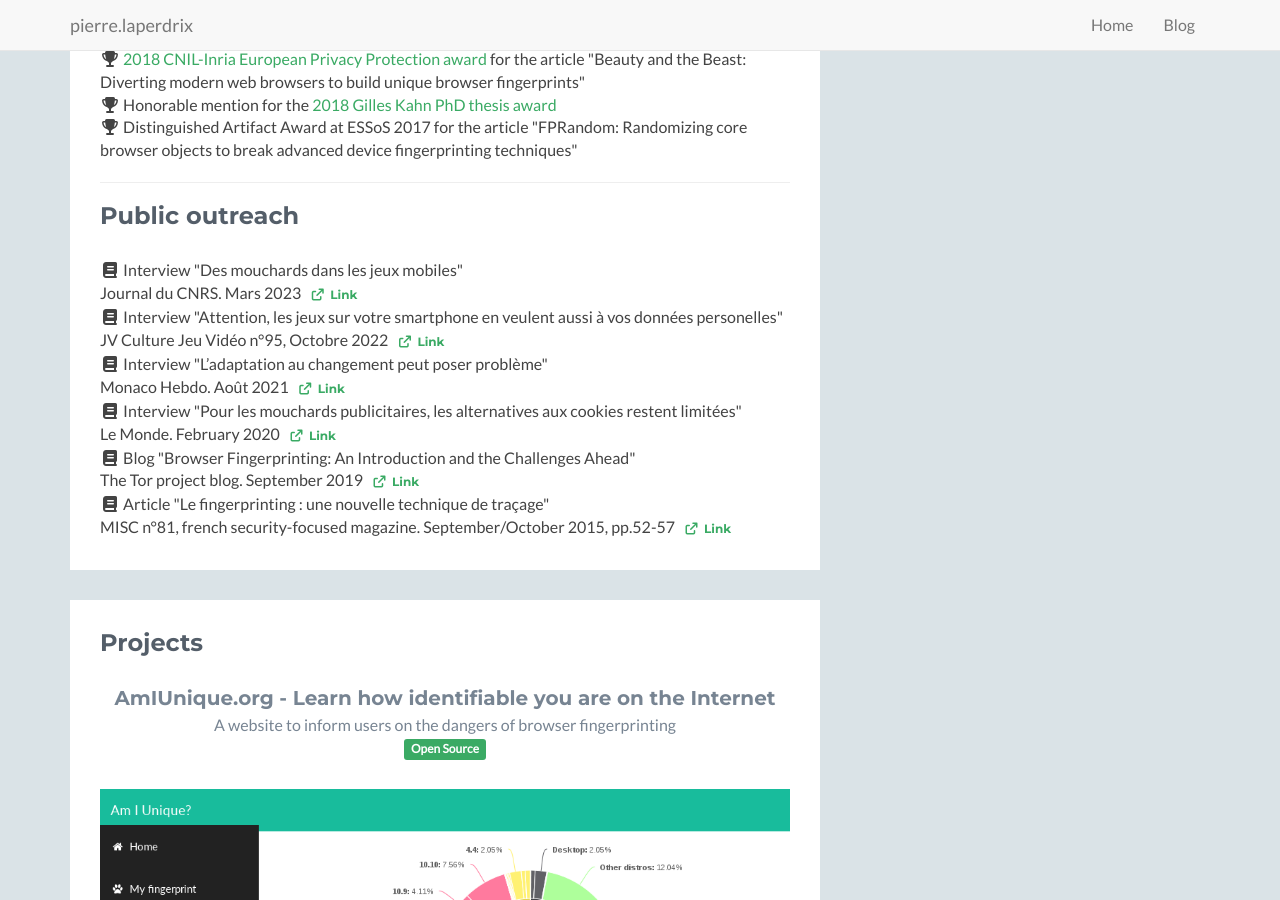
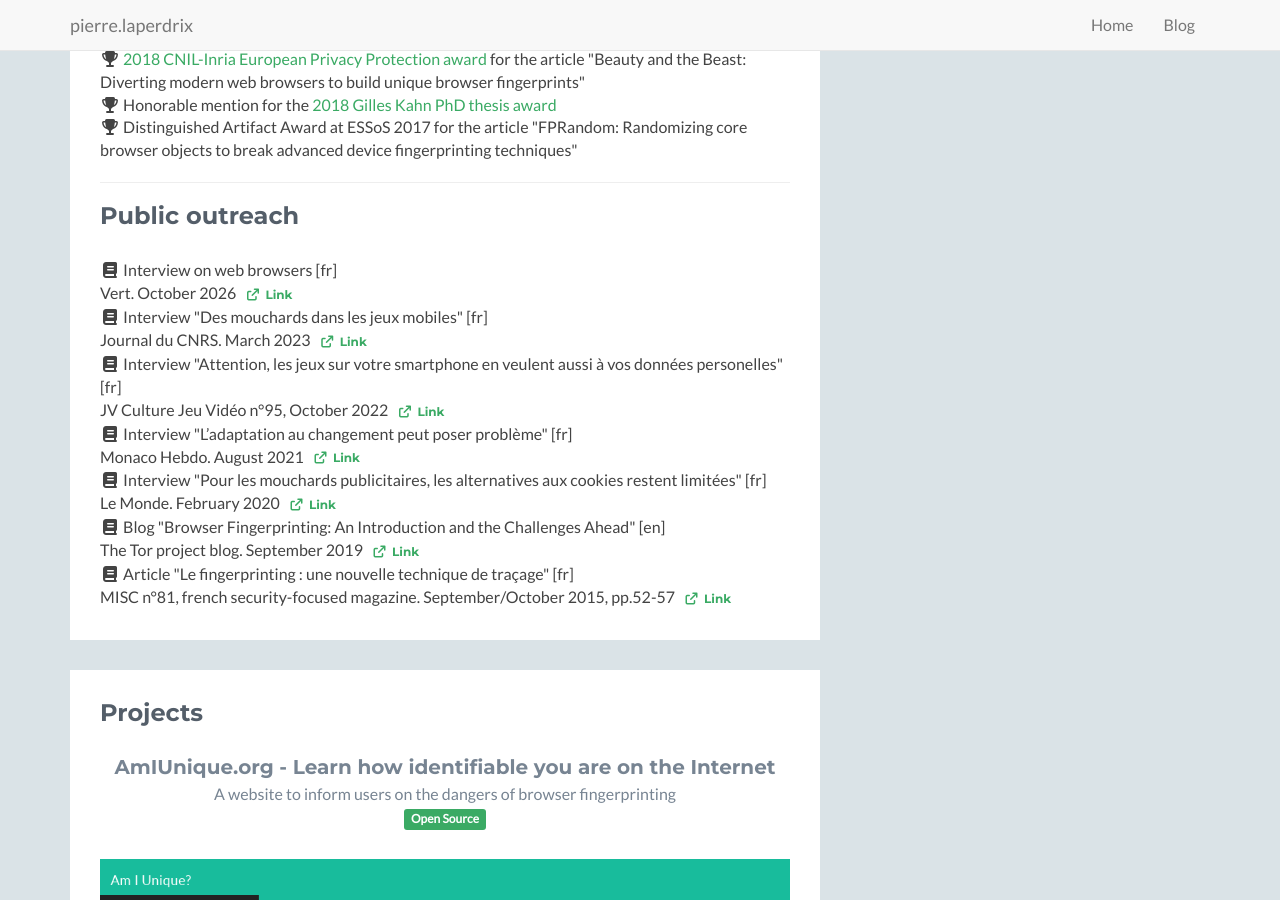
Before and after one commit to plaperdr/plaperdr.github.io, a Jekyll site: the page built from index.html, in a window 1280 px wide and 900 px high, scrolled down 9580 px. Built offline with Jekyll 4.4.1, drawn with Linux system fonts in a browser that asks for light colours.

Commit message:
Updating site

```diff
--- a/index.html
+++ b/index.html
@@ -652,31 +652,36 @@ layout: home
 
                 <div class="content">
 
-                    <i class="fa-solid fa-book"></i> Interview "Des mouchards dans les jeux mobiles"<br>
-                    <span>Journal du CNRS. Mars 2023</span>
+                    <i class="fa-solid fa-book"></i> Interview on web browsers [fr]<br>
+                    <span>Vert. October 2026</span>
+                    <a class="btn btn-secondary btn-xs" href="https://vert.eco/label-vert/firefox-brave-vivaldi-quel-navigateur-web-choisir-pour-sortir-de-la-dependance-a-chrome-et-safari/" target="_blank">
+                        <i class="fa fa-external-link"></i>Link</a><br>
+
+                    <i class="fa-solid fa-book"></i> Interview "Des mouchards dans les jeux mobiles" [fr]<br>
+                    <span>Journal du CNRS. March 2023</span>
                     <a class="btn btn-secondary btn-xs" href="https://lejournal.cnrs.fr/articles/des-mouchards-dans-les-jeux-mobiles" target="_blank">
                         <i class="fa fa-external-link"></i>Link</a><br>
 
-                    <i class="fa-solid fa-book"></i> Interview "Attention, les jeux sur votre smartphone en veulent aussi à vos données personelles"<br>
-                    <span>JV Culture Jeu Vidéo n°95, Octobre 2022</span>
+                    <i class="fa-solid fa-book"></i> Interview "Attention, les jeux sur votre smartphone en veulent aussi à vos données personelles" [fr]<br>
+                    <span>JV Culture Jeu Vidéo n°95, October 2022</span>
                     <a class="btn btn-secondary btn-xs" href="https://www.jvlemag.com/product/jv95-octobre-2022" target="_blank">
                         <i class="fa fa-external-link"></i>Link</a><br>
 
-                    <i class="fa-solid fa-book"></i> Interview "L’adaptation au changement peut poser problème"<br>
-                    <span>Monaco Hebdo. Août 2021</span>
+                    <i class="fa-solid fa-book"></i> Interview "L’adaptation au changement peut poser problème" [fr]<br>
+                    <span>Monaco Hebdo. August 2021</span>
                     <a class="btn btn-secondary btn-xs" href="https://www.monacohebdo.mc/dossier/enjeux-identite-numerique-pierre-laperdrix/" target="_blank">
                         <i class="fa fa-external-link"></i>Link</a><br>
 
-                    <i class="fa-solid fa-book"></i> Interview "Pour les mouchards publicitaires, les alternatives aux cookies restent limitées"<br>
+                    <i class="fa-solid fa-book"></i> Interview "Pour les mouchards publicitaires, les alternatives aux cookies restent limitées" [fr]<br>
                     <span>Le Monde. February 2020</span>
                     <a class="btn btn-secondary btn-xs" href="https://www.lemonde.fr/pixels/article/2020/02/14/pour-les-mouchards-publicitaires-les-alternatives-aux-cookies-restent-limitees_6029578_4408996.html" target="_blank">
                         <i class="fa fa-external-link"></i>Link</a><br>
 
-                    <i class="fa-solid fa-book"></i> Blog "Browser Fingerprinting: An Introduction and the Challenges Ahead"<br>
+                    <i class="fa-solid fa-book"></i> Blog "Browser Fingerprinting: An Introduction and the Challenges Ahead" [en]<br>
                     <span>The Tor project blog. September 2019</span>
                     <a class="btn btn-secondary btn-xs" href="https://blog.torproject.org/browser-fingerprinting-introduction-and-challenges-ahead" target="_blank"><i class="fa fa-external-link"></i>Link</a><br>
 
-                    <i class="fa-solid fa-book"></i> Article "Le fingerprinting : une nouvelle technique de traçage"<br>
+                    <i class="fa-solid fa-book"></i> Article "Le fingerprinting : une nouvelle technique de traçage" [fr]<br>
                     <span>MISC n°81, french security-focused magazine. September/October 2015, pp.52-57</span>
                     <a class="btn btn-secondary btn-xs" href="https://connect.ed-diamond.com/MISC/MISC-081/Le-fingerprinting-une-nouvelle-technique-de-tracage" target="_blank"><i class="fa fa-external-link"></i>Link</a>
                 </div>
```
